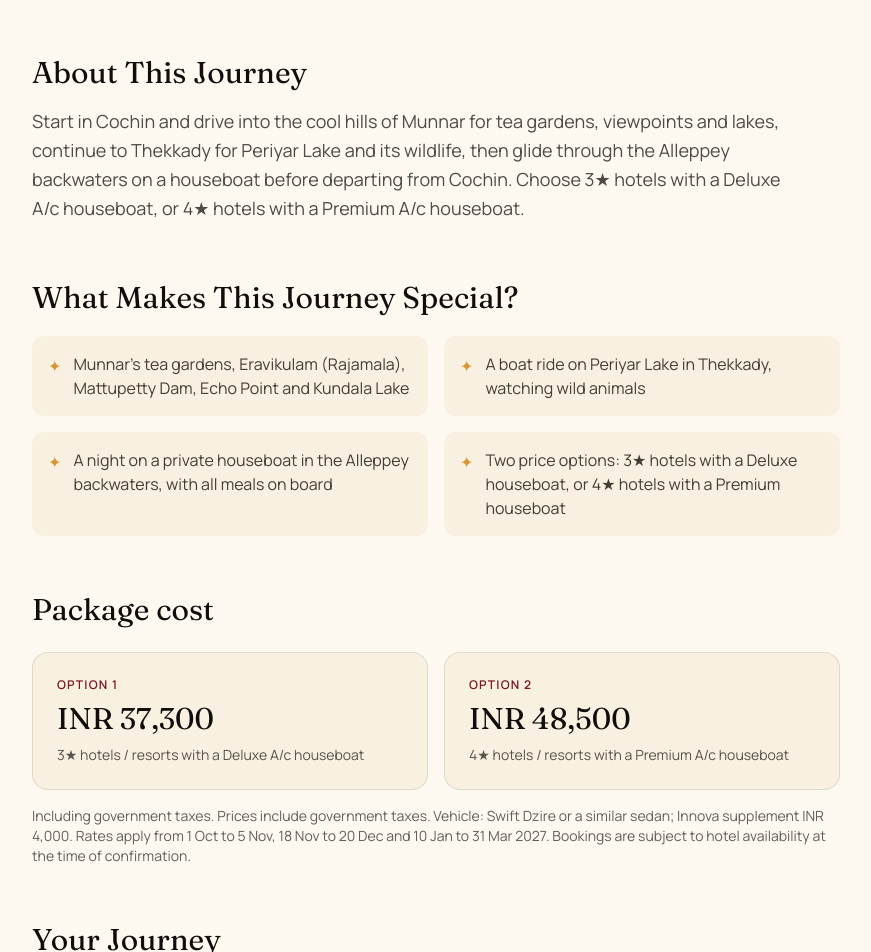
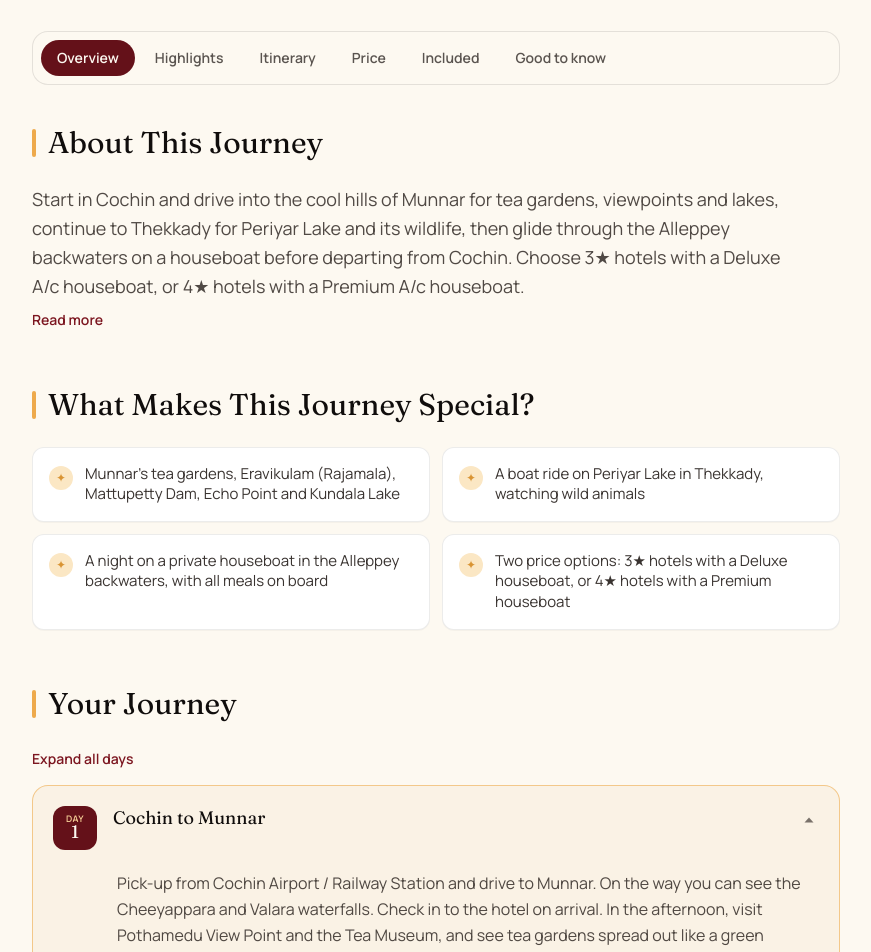
Before and after one commit to arunpremji1991/safarimasti, a Next.js app: page /packages/kerala-munnar-thekkady-alleppey-5-days in a window 1280 px wide. Shown: the part 1080-2032 px from the top of the page, without its empty margins (0-871 px from the left). Built offline with nearby package versions, Linux system fonts and the light colour scheme.

Commit message:
feat: redesign tour/package pages for scannability (sticky section nav, collapsible itinerary, read-more overview, checklists)
Co-Authored-By: Claude Sonnet 5.5 <noreply@anthropic.com>

```diff
--- a/src/components/TourPageContent.tsx
+++ b/src/components/TourPageContent.tsx
@@ -9,12 +9,25 @@ import { BookingModal } from "@/components/tour/BookingModal";
 import { ThankYouModal } from "@/components/ui/ThankYouModal";
 import { DesignedAroundYou } from "@/components/tour/DesignedAroundYou";
 import { GoodToKnow } from "@/components/tour/GoodToKnow";
+import { SectionNav, NavSection } from "@/components/tour/SectionNav";
+import { ReadMore } from "@/components/tour/ReadMore";
+import { ItineraryAccordion } from "@/components/tour/ItineraryAccordion";
+import { ChecklistWithMore } from "@/components/tour/ChecklistWithMore";
 import { TourCard } from "@/components/ui/TourCard";
 import { PackageCard } from "@/components/ui/PackageCard";
 import { formatInr } from "@/lib/format";
 import { Collection, Tour } from "@/data/types";
 import { useLanguage } from "@/i18n/LanguageContext";
 import { translateCategory, translateTravelStyle } from "@/i18n/labels";
+
+function SectionTitle({ children }: { children: React.ReactNode }) {
+  return (
+    <div className="mb-6 flex items-center gap-3">
+      <span aria-hidden className="h-7 w-1 rounded-full bg-amber-500" />
+      <h2 className="font-display text-2xl text-charcoal-950 sm:text-3xl">{children}</h2>
+    </div>
+  );
+}
 
 export function TourPageContent({
   tour,
@@ -39,6 +52,16 @@ export function TourPageContent({
     lowest === undefined
       ? t("tour.requestQuote")
       : `${amounts.length > 1 ? `${t("package.from")} ` : ""}${formatInr(lowest, locale)}`;
+
+  const sections: NavSection[] = [
+    { id: "overview", label: t("tour.nav.overview") },
+    ...(tour.highlights.length > 0 ? [{ id: "highlights", label: t("tour.nav.highlights") }] : []),
+    { id: "itinerary", label: t("tour.nav.itinerary") },
+    ...(tour.pricing ? [{ id: "price", label: t("tour.nav.price") }] : []),
+    ...(tour.hotels && tour.hotels.length > 0 ? [{ id: "hotels", label: t("tour.nav.hotels") }] : []),
+    ...(hasInclusions ? [{ id: "included", label: t("tour.nav.included") }] : []),
+    ...(tour.goodToKnow.length > 0 ? [{ id: "good-to-know", label: t("tour.nav.goodToKnow") }] : []),
+  ];
 
   return (
     <>
@@ -124,29 +147,25 @@ export function TourPageContent({
               </div>
             </div>
 
+            <SectionNav sections={sections} />
+
             {/* Overview */}
-            <section className="mt-14">
-              <h2 className="font-display text-2xl text-charcoal-950 sm:text-3xl">
-                {t("tour.aboutJourney")}
-              </h2>
-              <p className="mt-4 max-w-3xl text-lg leading-relaxed text-charcoal-800/80">
-                {pick(tour.overview, tour.overviewAr)}
-              </p>
+            <section id="overview" className="mt-10 scroll-mt-40">
+              <SectionTitle>{t("tour.aboutJourney")}</SectionTitle>
+              <ReadMore text={pick(tour.overview, tour.overviewAr)} className="max-w-3xl text-lg leading-relaxed text-charcoal-800/80" />
             </section>
 
             {/* Highlights */}
             {tour.highlights.length > 0 && (
-              <section className="mt-14">
-                <h2 className="font-display text-2xl text-charcoal-950 sm:text-3xl">
-                  {t("tour.whatMakesSpecial")}
-                </h2>
-                <ul className="mt-5 grid gap-4 sm:grid-cols-2">
+              <section id="highlights" className="mt-14 scroll-mt-40">
+                <SectionTitle>{t("tour.whatMakesSpecial")}</SectionTitle>
+                <ul className="grid gap-3 sm:grid-cols-2">
                   {(pick(tour.highlights, tour.highlightsAr) ?? tour.highlights).map((h, i) => (
                     <li
                       key={i}
-                      className="flex items-start gap-3 rounded-xl bg-cream-100 p-4 text-charcoal-800/85"
+                      className="flex items-start gap-3 rounded-xl border border-charcoal-950/8 bg-white p-4 text-[15px] leading-snug text-charcoal-800/90 shadow-[0_1px_0_rgba(0,0,0,0.03)]"
                     >
-                      <span className="mt-0.5 text-amber-600" aria-hidden>
+                      <span className="mt-0.5 flex h-6 w-6 shrink-0 items-center justify-center rounded-full bg-amber-100 text-xs text-amber-600" aria-hidden>
                         ✦
                       </span>
                       {h}
@@ -156,20 +175,22 @@ export function TourPageContent({
               </section>
             )}
 
+            {/* Itinerary or designed-around-you CTA */}
+            <section id="itinerary" className="mt-14 scroll-mt-40">
+              <SectionTitle>{t("tour.yourJourney")}</SectionTitle>
+              {hasItinerary ? <ItineraryAccordion stops={tour.itinerary} /> : <DesignedAroundYou tourSlug={tour.slug} />}
+            </section>
+
             {/* Package cost */}
             {tour.pricing && (
-              <section className="mt-14">
-                <h2 className="font-display text-2xl text-charcoal-950 sm:text-3xl">{t("package.costTitle")}</h2>
-                <div className="mt-6 grid gap-4 sm:grid-cols-2">
+              <section id="price" className="mt-14 scroll-mt-40">
+                <SectionTitle>{t("package.costTitle")}</SectionTitle>
+                <div className="grid gap-4 sm:grid-cols-2">
                   {tour.pricing.options.map((o) => (
-                    <div key={o.label} className="rounded-2xl border border-charcoal-950/10 bg-cream-100 p-6">
-                      <p className="text-xs font-semibold uppercase tracking-widest text-maroon-700">
-                        {pick(o.label, o.labelAr)}
-                      </p>
+                    <div key={o.label} className="flex flex-col rounded-2xl border border-charcoal-950/10 bg-cream-100 p-6">
+                      <p className="text-xs font-semibold uppercase tracking-widest text-maroon-700">{pick(o.label, o.labelAr)}</p>
                       <p className="font-display mt-2 text-3xl text-charcoal-950">{formatInr(o.amountInr, locale)}</p>
-                      {o.detail && (
-                        <p className="mt-2 text-sm text-charcoal-800/75">{pick(o.detail, o.detailAr)}</p>
-                      )}
+                      {o.detail && <p className="mt-2 text-sm text-charcoal-800/75">{pick(o.detail, o.detailAr)}</p>}
                     </div>
                   ))}
                 </div>
@@ -180,45 +201,14 @@ export function TourPageContent({
               </section>
             )}
 
-            {/* Itinerary or designed-around-you CTA */}
-            <section className="mt-14">
-              <h2 className="font-display text-2xl text-charcoal-950 sm:text-3xl">
-                {t("tour.yourJourney")}
-              </h2>
-              {hasItinerary ? (
-                <ol className="mt-6 space-y-6 border-s-2 border-amber-500 ps-6">
-                  {tour.itinerary.map((stop) => (
-                    <li key={stop.label}>
-                      <p className="text-xs font-semibold uppercase tracking-widest text-maroon-700">
-                        {pick(stop.label, stop.labelAr)}
-                      </p>
-                      <h3 className="font-display mt-1 text-xl text-charcoal-950">
-                        {pick(stop.title, stop.titleAr)}
-                      </h3>
-                      <p className="mt-1 text-charcoal-800/75">{pick(stop.description, stop.descriptionAr)}</p>
-                    </li>
-                  ))}
-                </ol>
-              ) : (
-                <div className="mt-6">
-                  <DesignedAroundYou tourSlug={tour.slug} />
-                </div>
-              )}
-            </section>
-
             {/* Hotels */}
             {tour.hotels && tour.hotels.length > 0 && (
-              <section className="mt-14">
-                <h2 className="font-display text-2xl text-charcoal-950 sm:text-3xl">{t("package.hotelsTitle")}</h2>
-                <ul className="mt-6 divide-y divide-charcoal-950/10 rounded-2xl border border-charcoal-950/10">
+              <section id="hotels" className="mt-14 scroll-mt-40">
+                <SectionTitle>{t("package.hotelsTitle")}</SectionTitle>
+                <ul className="divide-y divide-charcoal-950/10 overflow-hidden rounded-2xl border border-charcoal-950/10 bg-white">
                   {tour.hotels.map((h) => (
-                    <li
-                      key={h.place}
-                      className="grid gap-1 p-5 sm:grid-cols-[150px_1fr_auto] sm:items-baseline sm:gap-6"
-                    >
-                      <span className="text-xs font-semibold uppercase tracking-widest text-maroon-700">
-                        {pick(h.place, h.placeAr)}
-                      </span>
+                    <li key={h.place} className="grid gap-1 p-5 sm:grid-cols-[150px_1fr_auto] sm:items-baseline sm:gap-6">
+                      <span className="text-xs font-semibold uppercase tracking-widest text-maroon-700">{pick(h.place, h.placeAr)}</span>
                       <span className="font-display text-lg text-charcoal-950" dir="ltr">
                         {h.name}
                       </span>
@@ -232,27 +222,17 @@ export function TourPageContent({
 
             {/* Inclusions / Exclusions */}
             {hasInclusions && (
-              <section className="mt-14 grid gap-8 sm:grid-cols-2">
+              <section id="included" className="mt-14 scroll-mt-40 grid gap-5 sm:grid-cols-2">
                 {tour.inclusions.length > 0 && (
-                  <div>
-                    <h3 className="font-display text-xl text-charcoal-950">{t("tour.whatsIncluded")}</h3>
-                    <ul className="mt-4 space-y-2 text-charcoal-800/80">
-                      {(pick(tour.inclusions, tour.inclusionsAr) ?? tour.inclusions).map((i, idx) => (
-                        <li key={idx}>+ {i}</li>
-                      ))}
-                    </ul>
+                  <div className="rounded-2xl border border-charcoal-950/10 bg-white p-6">
+                    <h3 className="font-display mb-4 text-xl text-charcoal-950">{t("tour.whatsIncluded")}</h3>
+                    <ChecklistWithMore tone="yes" items={pick(tour.inclusions, tour.inclusionsAr) ?? tour.inclusions} />
                   </div>
                 )}
                 {tour.exclusions.length > 0 && (
-                  <div>
-                    <h3 className="font-display text-xl text-charcoal-950">
-                      {t("tour.whatsNotIncluded")}
-                    </h3>
-                    <ul className="mt-4 space-y-2 text-charcoal-800/80">
-                      {(pick(tour.exclusions, tour.exclusionsAr) ?? tour.exclusions).map((e, idx) => (
-                        <li key={idx}>− {e}</li>
-                      ))}
-                    </ul>
+                  <div className="rounded-2xl border border-charcoal-950/10 bg-white p-6">
+                    <h3 className="font-display mb-4 text-xl text-charcoal-950">{t("tour.whatsNotIncluded")}</h3>
+                    <ChecklistWithMore tone="no" items={pick(tour.exclusions, tour.exclusionsAr) ?? tour.exclusions} />
                   </div>
                 )}
               </section>
@@ -260,13 +240,9 @@ export function TourPageContent({
 
             {/* Good to know */}
             {tour.goodToKnow.length > 0 && (
-              <section className="mt-14">
-                <h2 className="font-display text-2xl text-charcoal-950 sm:text-3xl">
-                  {t("tour.goodToKnow")}
-                </h2>
-                <div className="mt-6">
-                  <GoodToKnow items={tour.goodToKnow} />
-                </div>
+              <section id="good-to-know" className="mt-14 scroll-mt-40">
+                <SectionTitle>{t("tour.goodToKnow")}</SectionTitle>
+                <GoodToKnow items={tour.goodToKnow} />
               </section>
             )}
           </div>
--- /dev/null
+++ b/src/components/tour/ChecklistWithMore.tsx
@@ -0,0 +1,48 @@
+"use client";
+
+import { useState } from "react";
+import { useLanguage } from "@/i18n/LanguageContext";
+
+/** Check / cross list that shows the first few items and reveals the rest on demand. */
+export function ChecklistWithMore({
+  items,
+  tone,
+  limit = 6,
+}: {
+  items: string[];
+  tone: "yes" | "no";
+  limit?: number;
+}) {
+  const { t } = useLanguage();
+  const [all, setAll] = useState(false);
+  const shown = all ? items : items.slice(0, limit);
+
+  return (
+    <div>
+      <ul className="space-y-3">
+        {shown.map((item, i) => (
+          <li key={i} className="flex items-start gap-3 text-charcoal-800/85">
+            <span
+              aria-hidden
+              className={`mt-0.5 flex h-5 w-5 shrink-0 items-center justify-center rounded-full text-xs font-bold ${
+                tone === "yes" ? "bg-emerald-100 text-emerald-800" : "bg-red-100 text-red-700"
+              }`}
+            >
+              {tone === "yes" ? "✓" : "✕"}
+            </span>
+            <span>{item}</span>
+          </li>
+        ))}
+      </ul>
+      {items.length > limit && (
+        <button
+          type="button"
+          onClick={() => setAll((v) => !v)}
+          className="mt-4 text-sm font-semibold text-maroon-700 underline-offset-4 hover:underline"
+        >
+          {all ? t("tour.showLess") : `${t("tour.showAll")} (${items.length})`}
+        </button>
+      )}
+    </div>
+  );
+}
--- a/src/components/tour/GoodToKnow.tsx
+++ b/src/components/tour/GoodToKnow.tsx
@@ -14,16 +14,16 @@ export function GoodToKnow({
   if (items.length === 0) return null;
 
   return (
-    <div className="divide-y divide-charcoal-950/10 rounded-2xl border border-charcoal-950/10">
+    <div className="divide-y divide-charcoal-950/10 overflow-hidden rounded-2xl border border-charcoal-950/10 bg-white">
       {items.map((item, i) => (
         <div key={item.label}>
           <button
             onClick={() => setOpenIndex(openIndex === i ? null : i)}
-            className="flex w-full items-center justify-between px-6 py-4 text-start font-semibold text-charcoal-950"
+            className="flex w-full items-center justify-between gap-4 px-6 py-4 text-start font-semibold text-charcoal-950 hover:bg-amber-100/40"
             aria-expanded={openIndex === i}
           >
             {pick(item.label, item.labelAr)}
-            <span aria-hidden>{openIndex === i ? "−" : "+"}</span>
+            <span aria-hidden className="flex h-7 w-7 shrink-0 items-center justify-center rounded-full bg-cream-200 text-lg leading-none">{openIndex === i ? "−" : "+"}</span>
           </button>
           {openIndex === i && (
             <p className="px-6 pb-5 text-charcoal-800/75">{pick(item.content, item.contentAr)}</p>
--- /dev/null
+++ b/src/components/tour/ItineraryAccordion.tsx
@@ -0,0 +1,81 @@
+"use client";
+
+import { useState } from "react";
+import { ItineraryStop } from "@/data/types";
+import { useLanguage } from "@/i18n/LanguageContext";
+
+const preview = (text: string, max = 110) => (text.length > max ? `${text.slice(0, max).trimEnd()}…` : text);
+
+/** Day-by-day plan as a collapsible list so the page stays scannable. */
+export function ItineraryAccordion({ stops }: { stops: ItineraryStop[] }) {
+  const { t, pick } = useLanguage();
+  const [open, setOpen] = useState<Set<number>>(() => new Set([0]));
+  const allOpen = open.size === stops.length;
+
+  const toggle = (i: number) =>
+    setOpen((prev) => {
+      const next = new Set(prev);
+      if (next.has(i)) next.delete(i);
+      else next.add(i);
+      return next;
+    });
+
+  return (
+    <div>
+      {stops.length > 1 && (
+        <button
+          type="button"
+          onClick={() => setOpen(allOpen ? new Set() : new Set(stops.map((_, i) => i)))}
+          className="mb-4 text-sm font-semibold text-maroon-700 underline-offset-4 hover:underline"
+        >
+          {allOpen ? t("tour.collapseAll") : t("tour.expandAll")}
+        </button>
+      )}
+      <ol className="space-y-3">
+        {stops.map((stop, i) => {
+          const isOpen = open.has(i);
+          const description = pick(stop.description, stop.descriptionAr);
+          return (
+            <li
+              key={stop.label}
+              className={`overflow-hidden rounded-2xl border transition-colors ${
+                isOpen ? "border-amber-500/60 bg-cream-100/70" : "border-charcoal-950/10 bg-white hover:border-amber-500/50"
+              }`}
+            >
+              <button
+                type="button"
+                onClick={() => toggle(i)}
+                aria-expanded={isOpen}
+                className="flex w-full items-start gap-4 p-4 text-start sm:p-5"
+              >
+                <span className="flex h-11 w-11 shrink-0 flex-col items-center justify-center rounded-xl bg-maroon-800 text-cream-50">
+                  <span className="text-[9px] font-semibold uppercase leading-none tracking-wider text-amber-300">
+                    {pick(stop.label, stop.labelAr).replace(/\s*\d+\s*$/, "") || "·"}
+                  </span>
+                  <span className="font-display text-lg leading-none">{i + 1}</span>
+                </span>
+                <span className="min-w-0 flex-1">
+                  <span className="font-display block text-lg leading-snug text-charcoal-950">{pick(stop.title, stop.titleAr)}</span>
+                  {!isOpen && <span className="mt-1 block text-sm text-charcoal-800/65">{preview(description)}</span>}
+                </span>
+                <svg
+                  viewBox="0 0 20 20"
+                  className={`mt-1 h-5 w-5 shrink-0 text-charcoal-800/60 transition-transform ${isOpen ? "rotate-180" : ""}`}
+                  fill="currentColor"
+                  aria-hidden
+                >
+                  <path d="M5.5 7.5l4.5 5 4.5-5z" />
+                </svg>
+              </button>
+              <div className={`grid transition-[grid-template-rows] duration-300 ${isOpen ? "grid-rows-[1fr]" : "grid-rows-[0fr]"}`}>
+                <div className="overflow-hidden">
+                  <p className="px-5 pb-5 leading-relaxed text-charcoal-800/80 sm:ps-[5.25rem]">{description}</p>
+                </div>
+              </div>
+            </li>
+          );
+        })}
+      </ol>
+    </div>
+  );
+}
--- /dev/null
+++ b/src/components/tour/ReadMore.tsx
@@ -0,0 +1,27 @@
+"use client";
+
+import { useState } from "react";
+import { useLanguage } from "@/i18n/LanguageContext";
+
+/** Long text clamped to a few lines with a Read more / Show less toggle. */
+export function ReadMore({ text, className = "", threshold = 320 }: { text: string; className?: string; threshold?: number }) {
+  const { t } = useLanguage();
+  const [open, setOpen] = useState(false);
+  const long = text.length > threshold;
+
+  return (
+    <div>
+      <p className={`${className} ${long && !open ? "line-clamp-4" : ""}`}>{text}</p>
+      {long && (
+        <button
+          type="button"
+          onClick={() => setOpen((o) => !o)}
+          aria-expanded={open}
+          className="mt-2 text-sm font-semibold text-maroon-700 underline-offset-4 hover:underline"
+        >
+          {open ? t("tour.showLess") : t("tour.readMore")}
+        </button>
+      )}
+    </div>
+  );
+}
--- /dev/null
+++ b/src/components/tour/SectionNav.tsx
@@ -0,0 +1,63 @@
+"use client";
+
+import { useEffect, useRef, useState } from "react";
+
+export interface NavSection {
+  id: string;
+  label: string;
+}
+
+/** Sticky in-page jump bar that highlights the section currently in view. */
+export function SectionNav({ sections }: { sections: NavSection[] }) {
+  const [active, setActive] = useState(sections[0]?.id ?? "");
+  const barRef = useRef<HTMLDivElement>(null);
+
+  useEffect(() => {
+    const els = sections.map((s) => document.getElementById(s.id)).filter((e): e is HTMLElement => !!e);
+    if (!els.length) return;
+    const observer = new IntersectionObserver(
+      (entries) => {
+        const visible = entries.filter((e) => e.isIntersecting).sort((a, b) => a.boundingClientRect.top - b.boundingClientRect.top);
+        if (visible[0]) setActive(visible[0].target.id);
+      },
+      { rootMargin: "-20% 0px -65% 0px" }
+    );
+    els.forEach((el) => observer.observe(el));
+    return () => observer.disconnect();
+  }, [sections]);
+
+  // Keep the active tab visible inside the horizontally scrollable bar.
+  useEffect(() => {
+    const bar = barRef.current;
+    const tab = bar?.querySelector<HTMLElement>(`[data-id="${active}"]`);
+    if (bar && tab) bar.scrollTo({ left: tab.offsetLeft - bar.clientWidth / 2 + tab.clientWidth / 2, behavior: "smooth" });
+  }, [active]);
+
+  return (
+    <nav
+      aria-label="Page sections"
+      className="sticky top-[76px] z-30 -mx-5 mt-8 border-b border-charcoal-950/10 bg-cream-50/90 px-5 backdrop-blur-md md:top-[84px] md:mx-0 md:rounded-2xl md:border md:px-2"
+    >
+      <div ref={barRef} className="flex gap-1 overflow-x-auto py-2 [scrollbar-width:none] [&::-webkit-scrollbar]:hidden">
+        {sections.map((s) => (
+          <a
+            key={s.id}
+            data-id={s.id}
+            href={`#${s.id}`}
+            onClick={(e) => {
+              e.preventDefault();
+              document.getElementById(s.id)?.scrollIntoView({ behavior: "smooth", block: "start" });
+              setActive(s.id);
+            }}
+            aria-current={active === s.id ? "true" : undefined}
+            className={`shrink-0 whitespace-nowrap rounded-full px-4 py-2 text-sm font-semibold transition-colors ${
+              active === s.id ? "bg-maroon-800 text-cream-50" : "text-charcoal-800/75 hover:bg-amber-100"
+            }`}
+          >
+            {s.label}
+          </a>
+        ))}
+      </div>
+    </nav>
+  );
+}
--- a/src/i18n/ui.ts
+++ b/src/i18n/ui.ts
@@ -268,6 +268,19 @@ export const ui = {
   "phone.noResults": { en: "No country found", ar: "لا توجد دولة مطابقة" },
   "phone.placeholder": { en: "Phone number", ar: "رقم الهاتف" },
   "phone.hint": { en: "Enter 6–15 digits, without the country code", ar: "أدخل من 6 إلى 15 رقمًا دون رمز الدولة" },
+  // Tour page navigation & progressive disclosure
+  "tour.readMore": { en: "Read more", ar: "اقرأ المزيد" },
+  "tour.showLess": { en: "Show less", ar: "عرض أقل" },
+  "tour.showAll": { en: "Show all", ar: "عرض الكل" },
+  "tour.expandAll": { en: "Expand all days", ar: "عرض كل الأيام" },
+  "tour.collapseAll": { en: "Collapse all", ar: "إخفاء الكل" },
+  "tour.nav.overview": { en: "Overview", ar: "نظرة عامة" },
+  "tour.nav.highlights": { en: "Highlights", ar: "أبرز المزايا" },
+  "tour.nav.itinerary": { en: "Itinerary", ar: "البرنامج" },
+  "tour.nav.price": { en: "Price", ar: "السعر" },
+  "tour.nav.hotels": { en: "Hotels", ar: "الفنادق" },
+  "tour.nav.included": { en: "Included", ar: "ما يشمله" },
+  "tour.nav.goodToKnow": { en: "Good to know", ar: "معلومات مفيدة" },
   // Booking / customize modal on tour & package pages
   "booking.bookEyebrow": { en: "Booking Request", ar: "طلب حجز" },
   "booking.bookTitle": { en: "Plan This Journey With Us", ar: "خططوا لهذه الرحلة معنا" },
```
